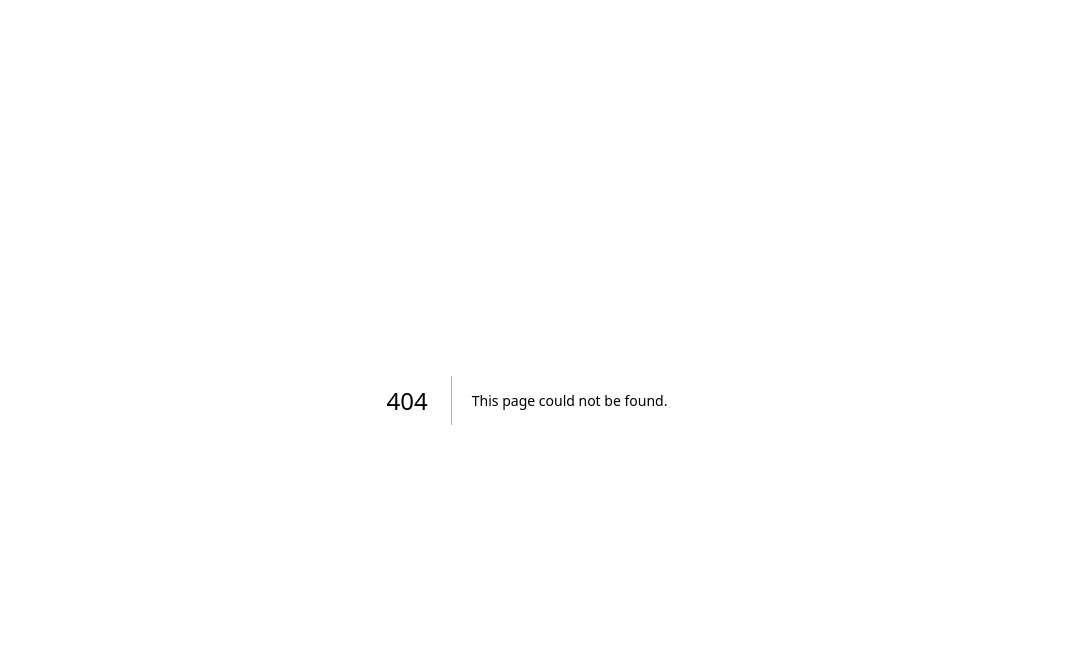
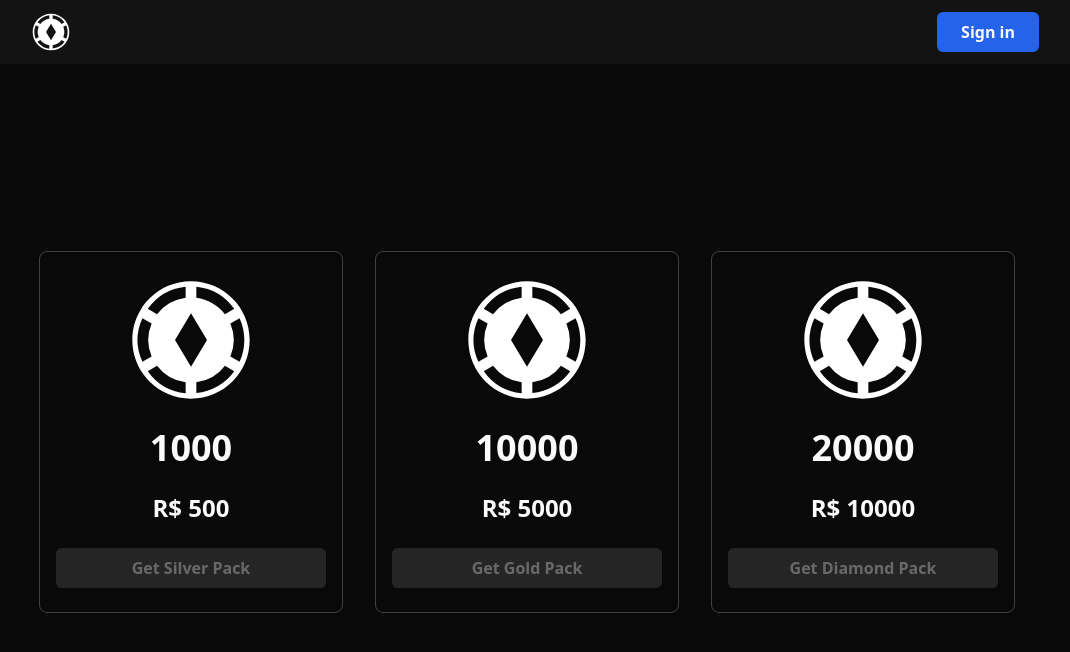
Before and after one commit to gabrielmar/penalty-game, a Next.js app: page /buy in a window 1280 px wide. Before the commit this address had no page. Shown: the top 652 px of the page, without its empty margins (113-1183 px from the left). Built offline with nearby package versions, Linux system fonts and the light colour scheme; no server answers.

Commit message:
feat: buy page

```diff
--- /dev/null
+++ b/src/pages/buy.tsx
@@ -0,0 +1,52 @@
+import { useSession } from 'next-auth/react';
+import { useContext, useEffect, useState } from 'react';
+
+import { IconChip } from '@/assets/icons/logo';
+import { Layout } from '@/components/layout';
+import { chipsContext } from '@/context/chips';
+
+const PRODUCTS = [
+  { id: 1, name: 'Silver', amount: 1000, price: 500 },
+  { id: 2, name: 'Gold', amount: 10000, price: 5000 },
+  { id: 3, name: 'Diamond', amount: 20000, price: 10000 },
+];
+
+export default function Balance() {
+  const { status } = useSession();
+  const [isLogged, setIsLogged] = useState(false);
+  const { setChips } = useContext(chipsContext);
+
+  useEffect(() => {
+    if (status === 'authenticated') setIsLogged(true);
+    else setIsLogged(false);
+  }, [status]);
+
+  const handlePurchase = async (credit: number) => {
+    if (!isLogged) return;
+    setChips((prev) => prev + credit);
+  };
+
+  return (
+    <Layout>
+      <div className="flex flex-col items-center space-y-8 drop-shadow-md md:flex-row md:items-stretch md:space-x-8 md:space-y-0">
+        {PRODUCTS.map((product) => (
+          <div
+            key={product.id}
+            className="flex w-full max-w-xs flex-col items-center space-y-6 rounded-lg border border-neutral-700 px-4 py-6"
+          >
+            <IconChip className="h-32 w-32 text-white" />
+            <span className="text-4xl font-semibold">{product.amount}</span>
+            <span className="text-2xl font-semibold">R$ {product.price}</span>
+            <button
+              onClick={() => handlePurchase(product.amount)}
+              disabled={!isLogged}
+              className="h-10 w-full rounded-md bg-blue-500 font-semibold disabled:cursor-not-allowed disabled:bg-neutral-600 disabled:opacity-40"
+            >
+              Get {product.name} Pack
+            </button>
+          </div>
+        ))}
+      </div>
+    </Layout>
+  );
+}
```
